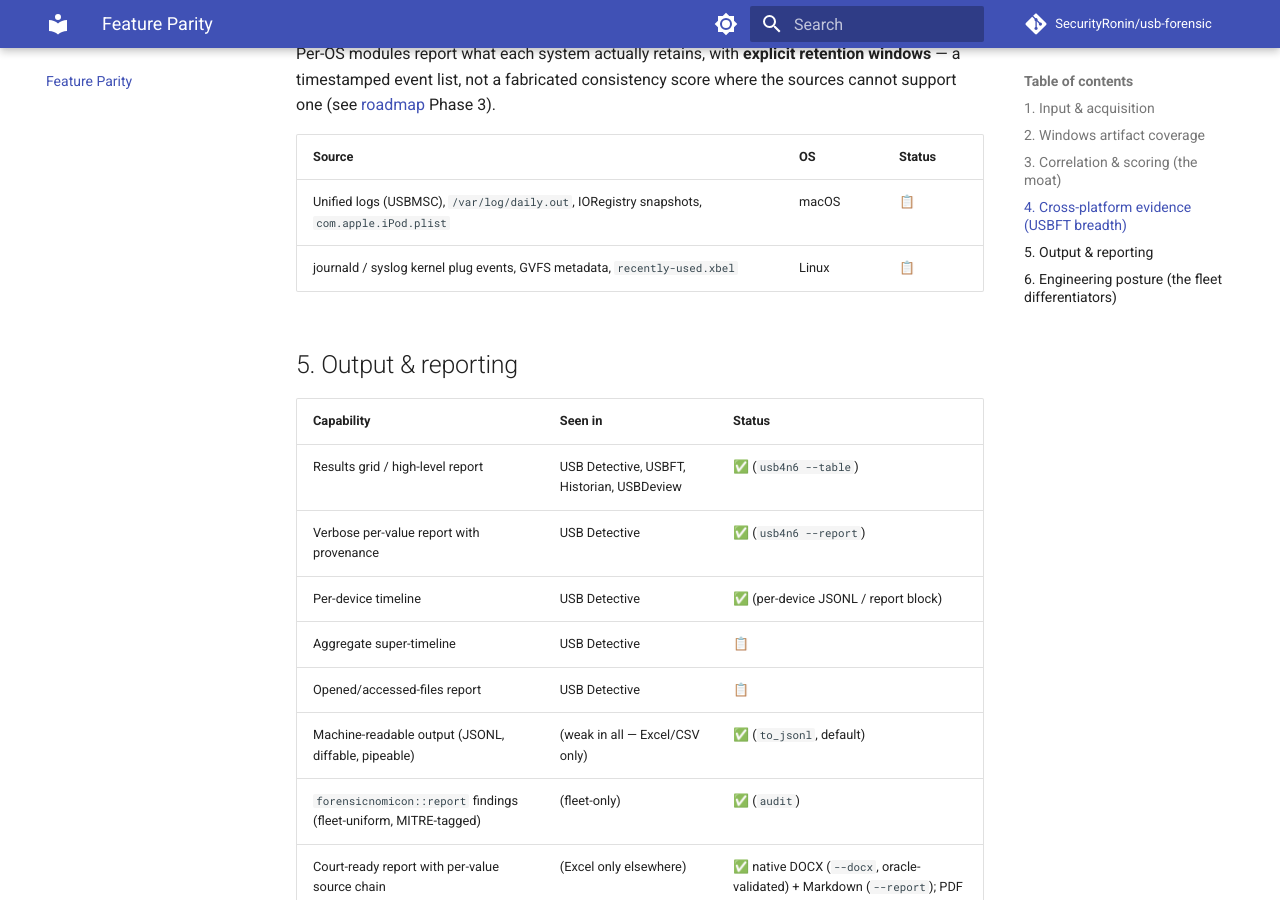
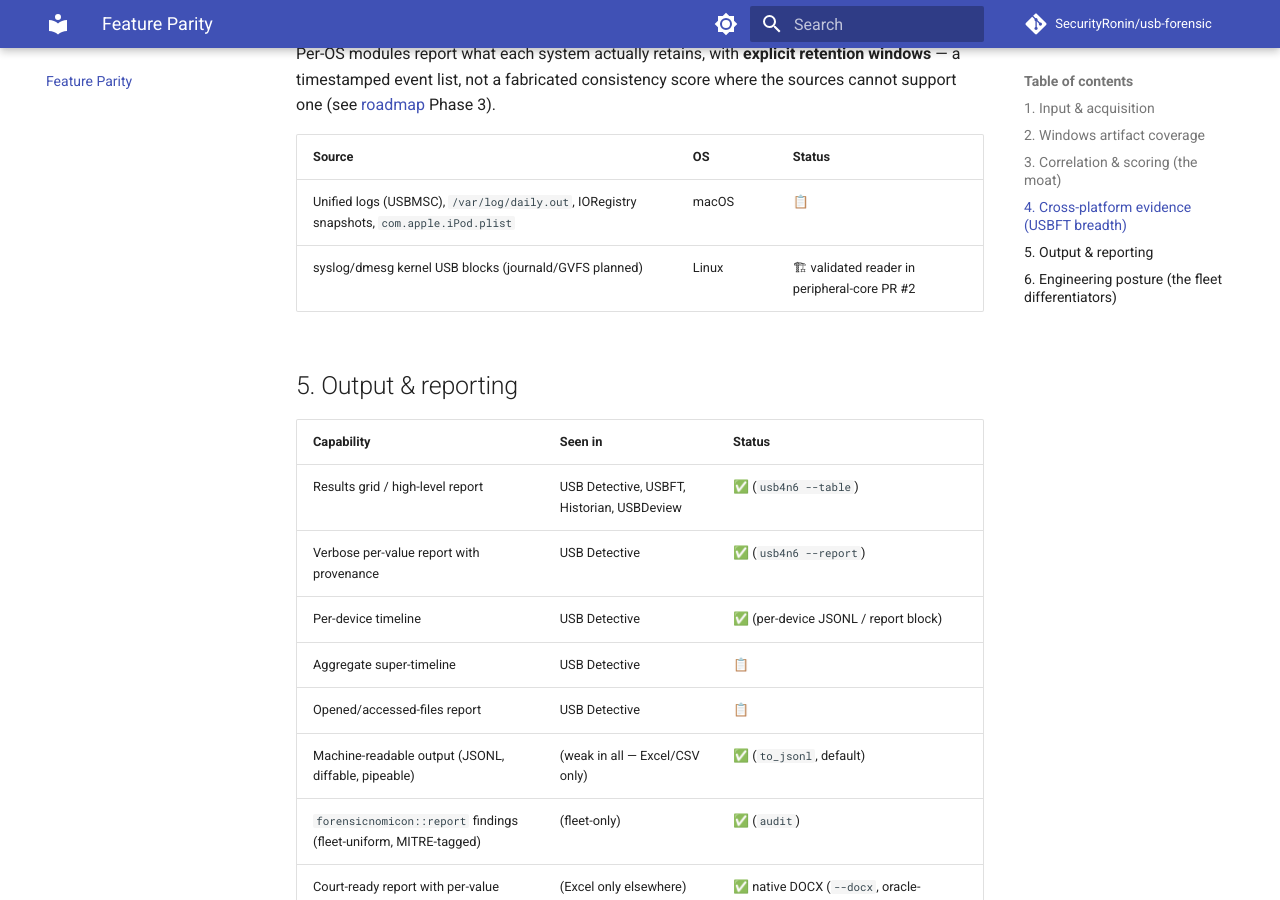
Before and after one commit to SecurityRonin/usb-forensic, an MkDocs documentation site: the page built from docs/feature-parity.md, in a window 1280 px wide and 900 px high, scrolled down 3312 px. Built offline with MkDocs 1.6.1 and Material for MkDocs 9.7.7, drawn with Linux system fonts in a browser that asks for light colours; comment, search, counter and statistics services are not loaded.

Commit message:
docs: mark Linux syslog USB reader (validated, PR #2) in parity matrix
Co-Authored-By: Claude Opus 4.8 (1M context) <noreply@anthropic.com>

```diff
--- a/docs/feature-parity.md
+++ b/docs/feature-parity.md
@@ -72,7 +72,7 @@ sources cannot support one (see [roadmap](roadmap.md) Phase 3).
 | Source | OS | Status |
 |---|---|---|
 | Unified logs (USBMSC), `/var/log/daily.out`, IORegistry snapshots, `com.apple.iPod.plist` | macOS | 📋 |
-| journald / syslog kernel plug events, GVFS metadata, `recently-used.xbel` | Linux | 📋 |
+| syslog/dmesg kernel USB blocks (journald/GVFS planned) | Linux | 🏗 validated reader in peripheral-core PR #2 |
 
 ## 5. Output & reporting
 
```
